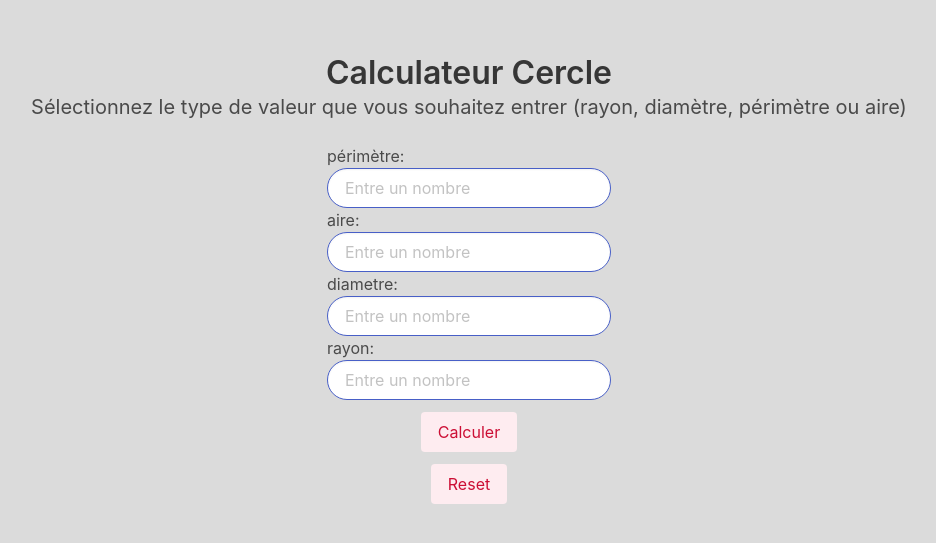
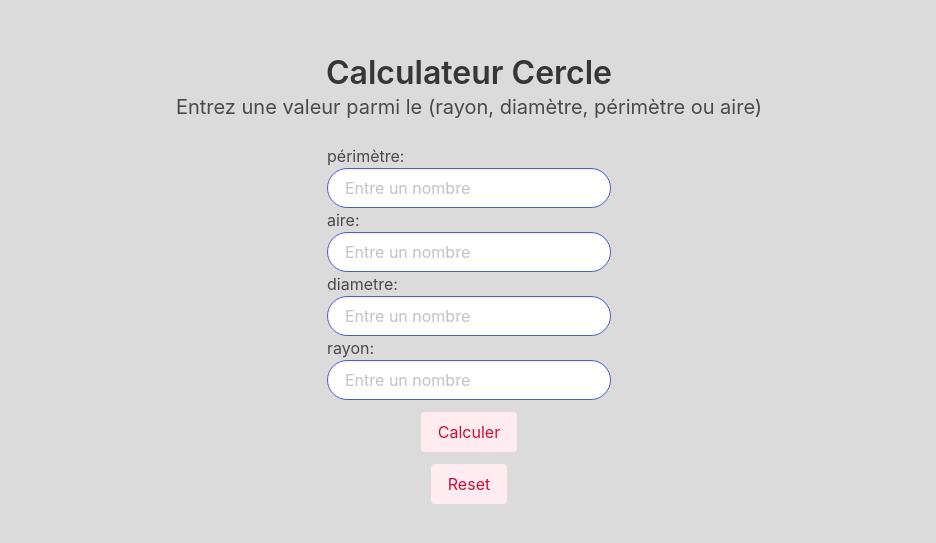
Before and after one commit to KevoWaZ/Calculateur-Cercle, a plain HTML site: page index.html in a window 1280 px wide. Shown: the part 121-664 px from the top of the page, without its empty margins (171-1107 px from the left). Drawn offline with nearby package versions, Linux system fonts and the light colour scheme.

Commit message:
Update index.html

```diff
--- a/index.html
+++ b/index.html
@@ -21,10 +21,11 @@
     <script defer src="https://use.fontawesome.com/releases/v6.4.0/js/all.js"></script>
 </head>
 
-<body class="has-background-grey-lighter">
+<body id="body" class="has-background-grey-lighter">
 
     <h1 class="title has-text-centered">Calculateur Cercle</h1>
-    <p class="subtitle has-text-centered">Sélectionnez le type de valeur que vous souhaitez entrer (rayon, diamètre, périmètre ou aire)</p>
+    <p class="subtitle has-text-centered">Entrez une valeur parmi le (rayon, diamètre,
+        périmètre ou aire)</p>
     <div class="container1">
         <div class="peri">
             <h1>périmètre: </h1>
@@ -46,8 +47,10 @@
     <button id="calcul" class="button is-danger is-light mt-3">Calculer</button>
     <button id="btnReset" class="button is-danger is-light mt-3">Reset</button>
 
-    <div class="equation">
+    <div class="eqPar">
+        <div class="equation">
 
+        </div>
     </div>
 
 
```
